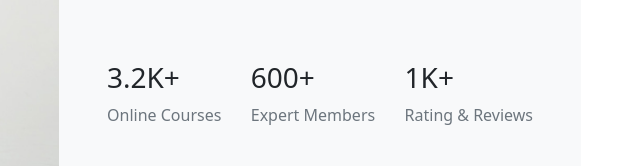
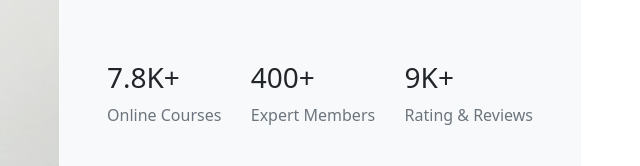
Before and after one commit to sb-riya/EdTech, a plain HTML site: page index.html in a window 1280 px wide. Shown: the part 2254-2420 px from the top of the page, 581-1221 px from the left. Drawn offline with nearby package versions, Linux system fonts and the light colour scheme.

Commit message:
updated index file

```diff
--- a/index.html
+++ b/index.html
@@ -210,15 +210,15 @@
                         text. All the Lorem Ipsum generators on the Internet tend to repeat predefined. </p>
                      <div class="d-flex flex-md-wrap justify-content-between py-3 py-lg-5 p-md-0">
                         <div>
-                           <h3>3.2K+</h3>
+                           <h3>7.8K+</h3>
                            <p class="text-muted">Online Courses</p>
                         </div>
                         <div>
-                           <h3>600+</h3>
+                           <h3>400+</h3>
                            <p class="text-muted">Expert Members</p>
                         </div>
                         <div>
-                           <h3>1K+</h3>
+                           <h3>9K+</h3>
                            <p class="text-muted">Rating & Reviews</p>
                         </div>
                      </div>
```
